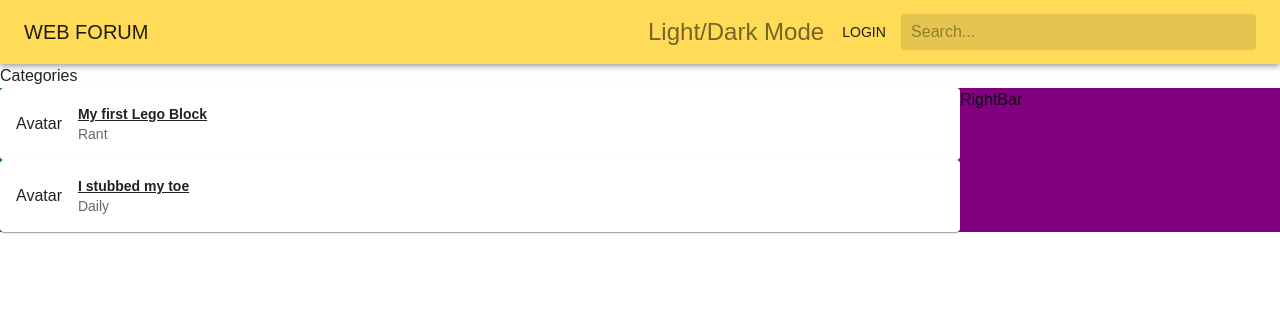
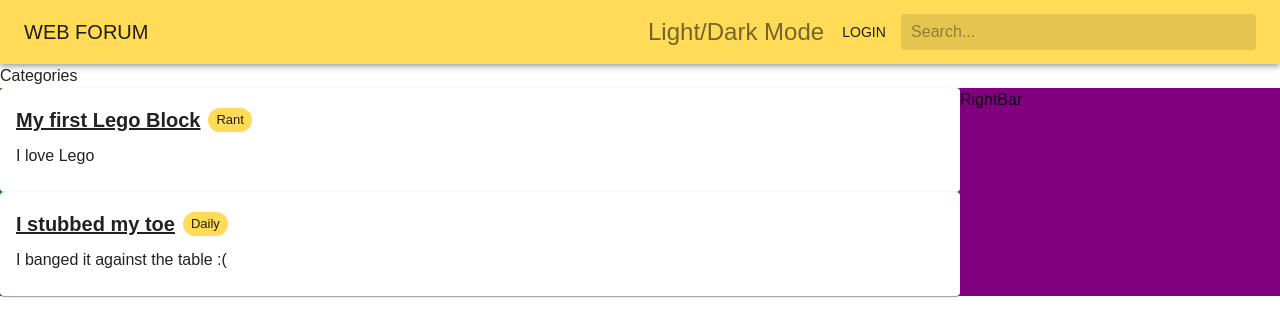
Before and after one commit to jolenetan1234/cvwo-web-forum, a React (Vite) app in the folder frontend/: page / in a window 1280 px wide. Shown: the top 336 px of the page. Built offline with nearby package versions, Linux system fonts and the light colour scheme.

Commit message:
create PostCardDetails and define Comment

```diff
--- a/frontend/src/App.tsx
+++ b/frontend/src/App.tsx
@@ -1,9 +1,5 @@
 import HomePage from './pages/HomePage';
 import MainLayout from "./layouts/MainLayout"
-
-import { useState } from 'react'
-import reactLogo from './assets/react.svg'
-import viteLogo from '/vite.svg'
 import './App.css'
 
 import {
@@ -14,14 +10,24 @@ import {
 } from "react-router-dom";
 import { PostCardDetails } from './features/crud/crud-components';
 
+// API calls here
+import { getAllPosts, getPostById } from './features/crud/crud-api';
+
+// HARDCODED
+const ErrorComponent = ({ message }: { message: string}): JSX.Element => {
+  return <>Error: {message}</>
+}
+
 /**
  * App router
  */
 const router = createBrowserRouter(
   createRoutesFromElements(
     <Route path="/" element={<MainLayout />}>
-      <Route index element={<HomePage />} />
-      <Route path="/post/:id" element={<PostCardDetails />} />
+      <Route index element={<HomePage getAllPosts={getAllPosts}/>} />
+      <Route
+      path="/post/:id"
+      element={<PostCardDetails getPostById={getPostById} ErrorComponent={ErrorComponent}/> } />
     </Route>
   )
 )
--- a/frontend/src/components/Navbar.tsx
+++ b/frontend/src/components/Navbar.tsx
@@ -33,7 +33,8 @@ export default function Navbar({ title, buttonText }: NavbarProps): JSX.Element
             <AppBar position="static">
                 <StyledToolbar>
                     <Typography variant="h6">{title}</Typography>
-                    {/* Made width 30% so the Login + Search makes up 30% of the navbar horizontally */}
+                    {/* Made width 50% so the Login + Search + Light/Dark mode
+                    makes up 50% of the navbar horizontally */}
                     <Stack direction="row" alignItems="center" width="50%">
                         {/* Light/Dark mode toggle */}
                         <IconButton>
--- a/frontend/src/features/crud/crud-api.ts
+++ b/frontend/src/features/crud/crud-api.ts
@@ -1,6 +1,42 @@
 import Post from "../../types/Post"
 
-// relevant API calls for CRUD
-export const getPostById = (postId: number) => {
-    // return Post
+// HARD CODED
+const posts = [
+    {
+        id: 1,
+        title: "My first Lego Block",
+        content: "I love Lego",
+        category: "Rant",
+    },
+    {
+        id: 2,
+        title: "I stubbed my toe",
+        content: "I banged it against the table :(",
+        category: "Daily",
+    }
+]
+
+/**
+ * Returns all posts in the database.
+ * @returns {Post[]} An array of Post.
+ */
+export const getAllPosts = (): Post[] => {
+    return posts;
 }
+
+/**
+ * Filters and returns a Post, based on the `postId`.
+ * @param {number} postId - ID of the Post.
+ * @returns {Post} - The Post with ID == `postID`.
+ */
+export const getPostById = (postId: number): Post => {
+    // Responsibility of error handling should fall on the caller.
+    const post = posts.find(p => p.id === postId);
+
+    // if not found, throw error
+    if (!post) {
+        throw new Error(`Post with ID ${postId} not found.`);
+    } else {
+        return post;
+    }
+}
--- a/frontend/src/features/crud/crud-components.tsx
+++ b/frontend/src/features/crud/crud-components.tsx
@@ -1,25 +1,59 @@
 import { useParams } from "react-router-dom";
 import Post from "../../types/Post";
-import React from "react";
+import { Box, Card, CardContent, CardHeader, Chip, Stack, Typography } from "@mui/material";
 
 // contains Card, and all the id-related stuff for one user only.
-export function PostCardDetails({ getPostById, Error }: {
+export function PostCardDetails({ getPostById, ErrorComponent }: {
     getPostById: (postId: number) => Post,
-    Error: React.FC }): JSX.Element {
-    /**
-     * Post = fetchPost();
-     */
+    ErrorComponent: ({ message }: { message: string }) => JSX.Element }): JSX.Element {
     const params = useParams<{ id : string }>();
     const postId = params.id;
 
     // Handle case where postId is undefined
     if (!postId) {
-        return <Error />;
+        return <ErrorComponent message="undefined postID in params"/>;
     }
 
-    const post = getPostById(parseInt(postId));
+    try {
+        const post = getPostById(parseInt(postId));
 
-    return (
-        <>PostCardDetail for post {postId}</>
-    )
+        // Return a Card representation of the post.
+        return (
+            <Box>
+                <Card sx={{ mt: 1 }}>
+                    {/* Post Title */}
+                    <CardHeader
+                    title={
+                        <Stack direction="row" alignItems="center">
+
+                            <Typography variant="h6" sx={{ fontWeight: "bold" }}>
+                                {post.title}
+                            </Typography>
+
+                            <Chip
+                                label={post.category}
+                                size="small"
+                                color="primary"
+                                sx={{ ml: 1 }} // Add some margin to the left
+                            />
+                        </Stack>
+                    }
+                    />
+
+                    {/* Post Content */}
+                    <CardContent sx={{ mt: -3 }}>
+                        <Typography>
+                            {post.content}
+                        </Typography>
+                    </CardContent>
+                </Card>
+
+                {/* Comments section */}
+
+        </Box>
+        );
+
+    } catch (err) {
+        return <ErrorComponent message={err.toString()}/>
+    }
 }
--- a/frontend/src/features/feed/feed-components.tsx
+++ b/frontend/src/features/feed/feed-components.tsx
@@ -1,4 +1,4 @@
-import { Box, Card, CardActionArea, CardHeader, Link, Stack } from "@mui/material";
+import { Box, Card, CardActionArea, CardContent, CardHeader, Chip, Link, Stack, Typography } from "@mui/material";
 import Post from "../../types/Post";
 
 /**
@@ -28,18 +28,33 @@ function PostCardTitle({ post }: { post: Post, }): JSX.Element {
     return (
         <Card>
             <CardHeader
-            avatar="Avatar"
             title={
+                <Stack direction="row" alignItems="center">
                     <Link
+                    variant="h6"
+                    sx={{ fontWeight: "bold" }}
                     href={linkUrl}
                     color="inherit"
-                sx={{ fontWeight: "bold" }}
                     >
                         {post.title}
                     </Link>
+
+                    <Chip
+                    label={post.category}
+                    size="small"
+                    color="primary"
+                    sx={{ ml: 1 }} // Add some margin to the left
+                    />
+                </Stack>
             }
-            subheader={post.category}
             />
+
+            <CardContent sx={{ mt: -3 }}>
+                <Typography>
+                    {post.content.length > 100 ? `${post.content.slice(0, 100)}...`
+                    : post.content}
+                </Typography>
+            </CardContent>
         </Card>
     )
 }
@@ -88,6 +103,5 @@ export default function Feed({ posts }: { posts: Post[] }): JSX.Element {
                 <RightBar />
             </Stack>
         </Stack>
-
     )
 }
--- a/frontend/src/pages/HomePage.tsx
+++ b/frontend/src/pages/HomePage.tsx
@@ -1,29 +1,12 @@
-import { Box, Stack } from "@mui/material";
+import { Box } from "@mui/material";
 import Feed from "../features/feed/feed-components";
-import RightBar from "../components/RightBar";
-import { Cards, CategoryHeader } from "../features/feed/feed-components";
+import Post from "../types/Post";
 
-// HARD CODED
-const posts = [
-    {
-        id: 1,
-        title: "My first Lego Block",
-        content: "I love Lego",
-        category: "Rant",
-    },
-    {
-        id: 2,
-        title: "I stubbed my toe",
-        content: "I banged it against the table :(",
-        category: "Daily",
-    }
-]
-
-export default function HomePage(): JSX.Element {
+export default function HomePage({ getAllPosts }: { getAllPosts: () => Post[] }): JSX.Element {
     return (
         <Box>
             {/* Stack is basically a flexbox */}
-            <Feed posts={posts}/>
+            <Feed posts={getAllPosts()}/>
         </Box>
    )
 }
--- /dev/null
+++ b/frontend/src/types/Comment.ts
@@ -0,0 +1,5 @@
+export default interface Comment {
+    id: number;
+    content: string;
+    postId: number;
+}
```
Also changed, not shown: frontend/src/features/comment/comment-api.ts (added, +49 -0 lines), frontend/src/features/comment/comment-components.tsx (added, +19 -0 lines), 1 other file (tests, documents, lock files or other folders). Lines whose indentation alone changed are shown as unchanged.
